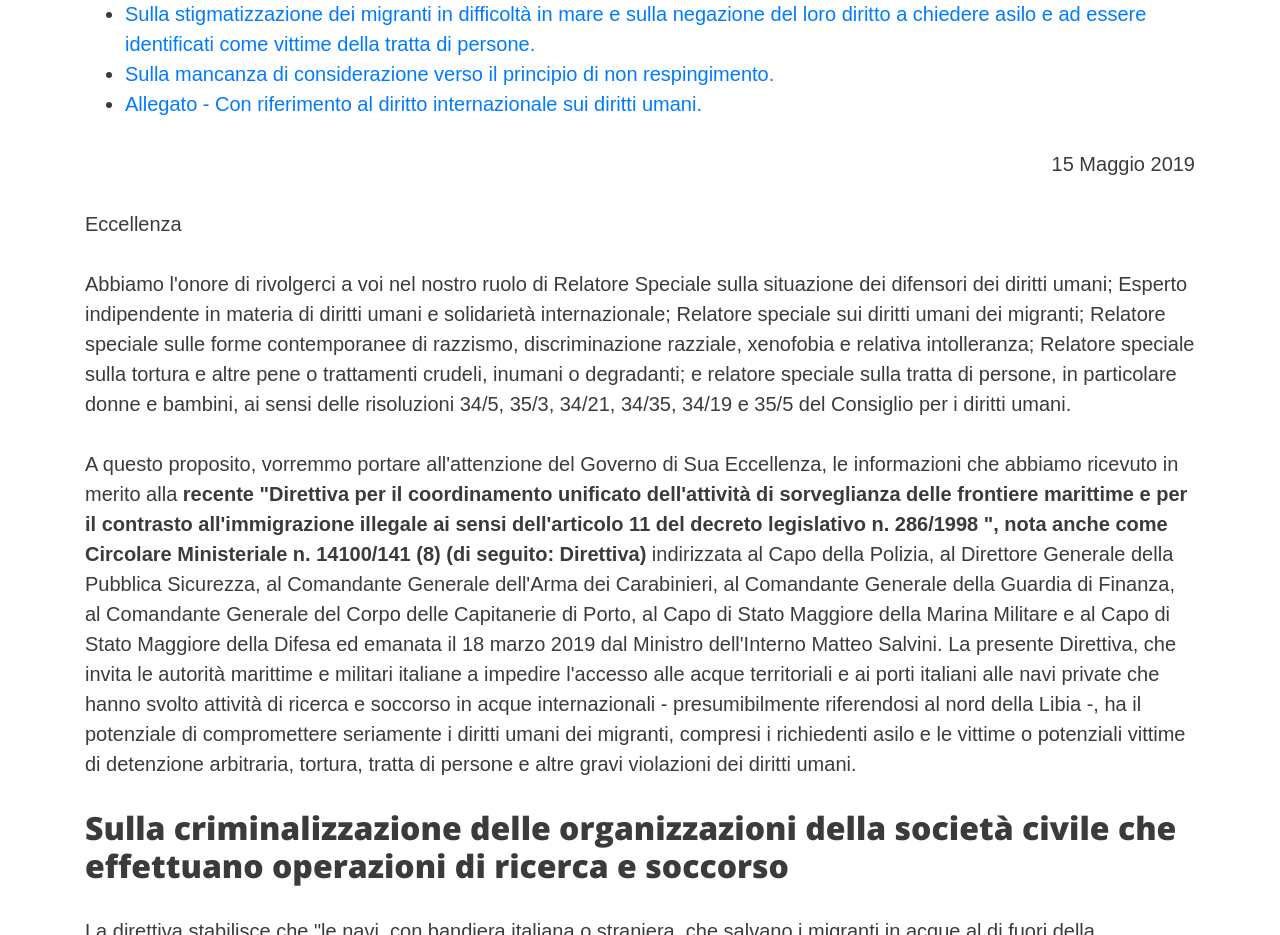
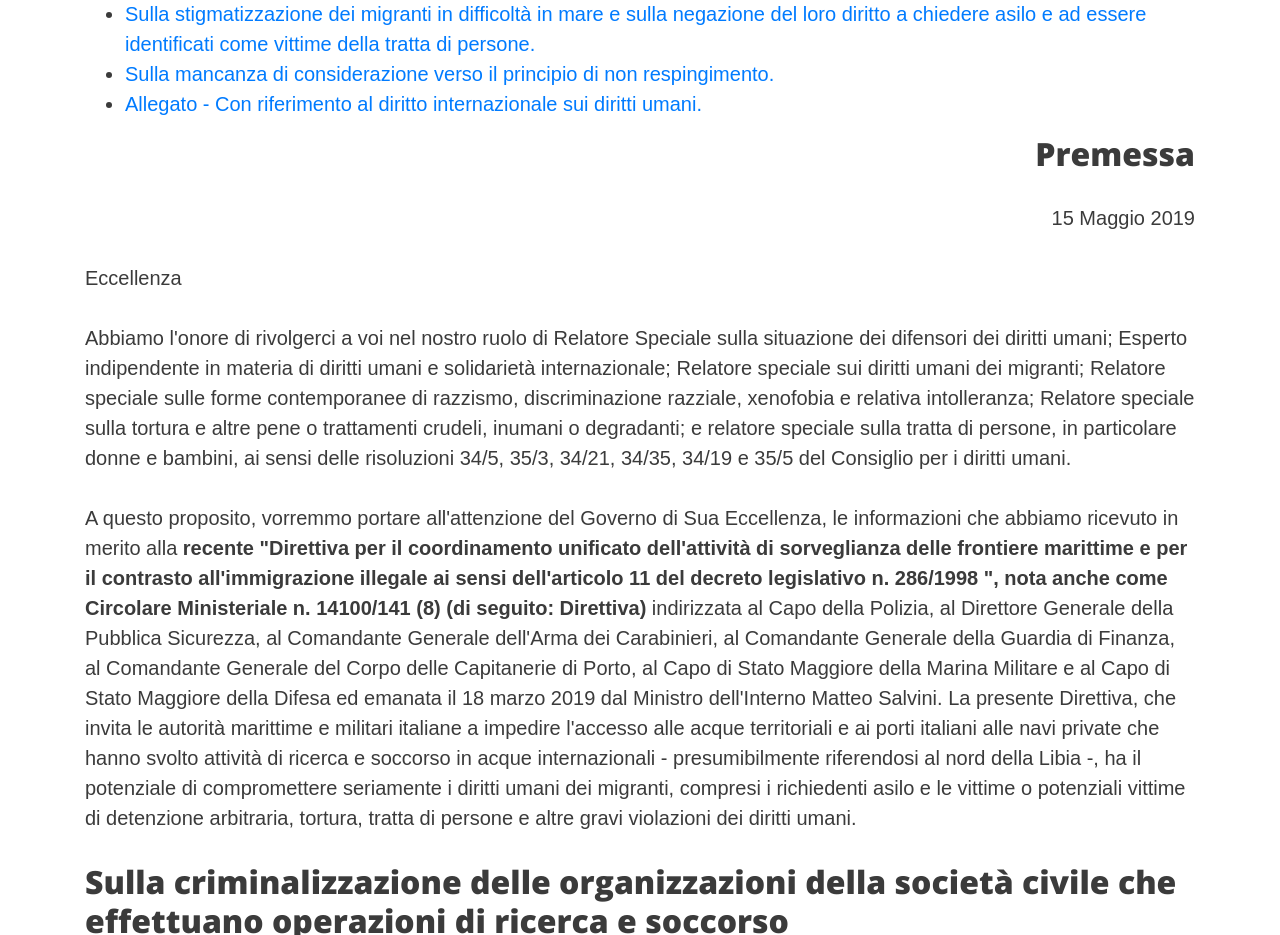
Before and after one commit to ondata/ONUGovernotalianoDirittiUmani, a website: page index.html in a window 1280 px wide. Shown: the part 1254-2189 px from the top of the page. Drawn offline with nearby package versions, Linux system fonts and the light colour scheme; a web font is replaced by a local one.

Commit message:
update index.html

```diff
--- a/index.html
+++ b/index.html
@@ -140,7 +140,8 @@
                   di considerazione verso il principio di non respingimento.</a></li>
               <li><a href="#allegato-con-riferimento-al-diritto-internazionale-sui-diritti-umani">Allegato - Con riferimento al diritto internazionale sui diritti umani.</a></li>
             </ul>
-            <div id="premessa" align="right">
+            <div align="right">
+              <h2 id="premessa">Premessa</h2>
               <p>15 Maggio 2019</p>
             </div>
             <p>Eccellenza</p>
```
